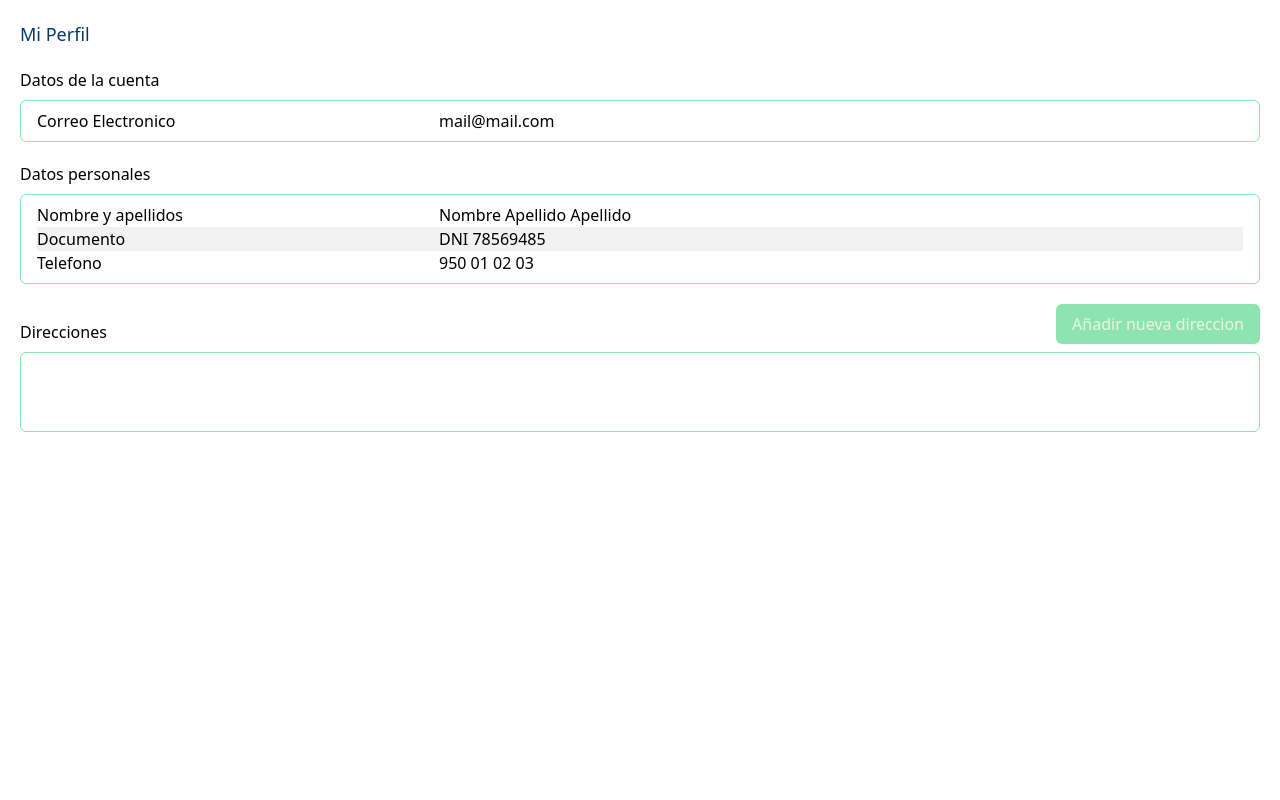
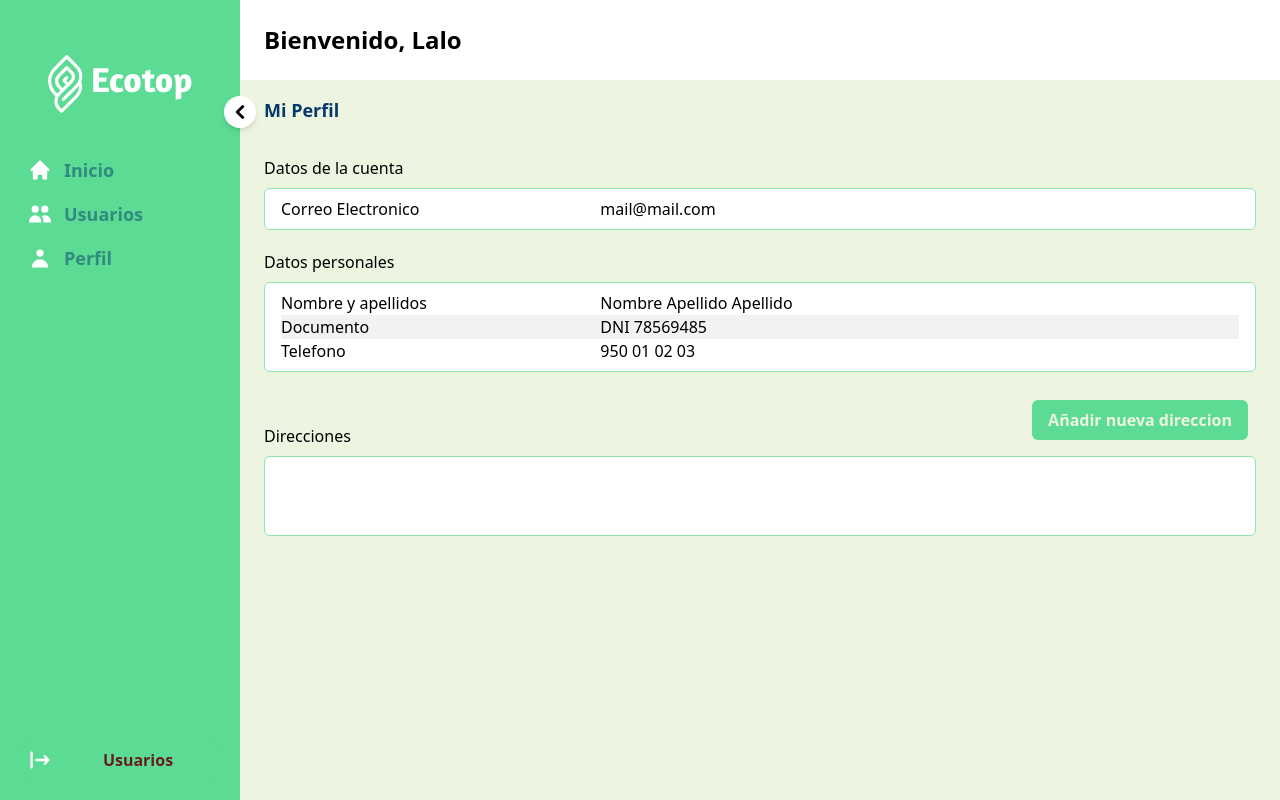
Before and after one commit to ediaz2/ecotop, a React (Create React App) app: page /profile in a window 1280 px wide. Built offline with nearby package versions, Linux system fonts and the light colour scheme; no server answers; sample sign-in values are in the browser's storage.

Commit message:
add static page Profile and AddAdress

```diff
--- a/src/App.jsx
+++ b/src/App.jsx
@@ -23,10 +23,7 @@ function App() {
           path="/users"
           element={<PrivateRoute component={ListUserPage} />}
         />
-        <Route
-          path="/profile"
-          element={<PrivateRoute component={Profile} />}
-        />
+        <Route path="/profile" element={<PrivateRoute component={Profile} />} />
         <Route
           path="/addadress"
           element={<PrivateRoute component={AddAddress} />}
--- a/src/components/molecules/MMap.jsx
+++ b/src/components/molecules/MMap.jsx
@@ -1,9 +1,7 @@
 import React, { useRef, useEffect, useState } from 'react';
 import mapboxgl from 'mapbox-gl';
 
-mapboxgl.accessToken =
-  'pk.eyJ1IjoiZWRpYXoyIiwiYSI6ImNrdTRzeGpoMTR1aHMydnBtOGVlZTR5d2gifQ.89O138TslkQDDRZtUMOz2Q';
-// mapboxgl.accessToken = process.env.MAPBOX_TOKEN;
+mapboxgl.accessToken = process.env.REACT_APP_MAPBOX_TOKEN;
 
 function MMap(props) {
   const mapContainer = useRef(null);
--- a/src/components/organisms/OSidebar.jsx
+++ b/src/components/organisms/OSidebar.jsx
@@ -10,6 +10,7 @@ import {
   ChevronLeftIcon,
   HomeIcon,
   UsersIcon,
+  UserIcon,
 } from '@heroicons/react/solid';
 
 export const OSidebar = () => {
@@ -59,6 +60,10 @@ export const OSidebar = () => {
                 <UsersIcon className="flex-shrink-0 text-white w-6 h-6 transition duration-75 mr-3" />
                 <span className="flex-1 whitespace-nowrap">Usuarios</span>
               </ARouterLink>
+              <ARouterLink to="/profile">
+                <UserIcon className="flex-shrink-0 text-white w-6 h-6 transition duration-75 mr-3" />
+                <span className="flex-1 whitespace-nowrap">Perfil</span>
+              </ARouterLink>
             </ul>
           </nav>
         </div>
--- a/src/pages/Auth/profile/AddAddress.jsx
+++ b/src/pages/Auth/profile/AddAddress.jsx
@@ -1,19 +1,27 @@
 import { useState } from 'react';
 import MMap from '../../../components/molecules/MMap';
+import { PageLayout } from '../../../layouts/PageLayout';
+import { MContainer } from '../../../components/molecules/MContainer';
+import { ARouterLink } from '../../../components/atoms/ARouterLink';
+
 function AddAddress() {
   const [lng, setLng] = useState(-75.1151377973355);
   const [lat, setLat] = useState(-11.429155004201874);
   return (
-    <div className="p-5 ">
-      <div>
-        <div className="flex justify-between items-end mb-3">
-          <div className="font-sans text-lg font-medium text-primary">
+    <PageLayout>
+      <MContainer>
+        <div className="flex items-center justify-between">
+          <h3 className="text-primary font-semibold text-lg">
             Mi Perfil / Añadir dirección
-          </div>
-          <div className="bg-primary text-white px-3 py-2 rounded">
-            <button>Guardar dirección</button>
-          </div>
+          </h3>
+          <ARouterLink to="/profile">
+            <button className=" bg-primary text-white px-3 py-1 rounded">
+              Guardar dirección
+            </button>
+          </ARouterLink>
         </div>
+      </MContainer>
+      <MContainer>
         <div className="grid grid-cols-2 rounded-lg border-2">
           <div className="p-4 bg-white">
             <div className="mt-5">Departamento</div>
@@ -74,8 +82,8 @@ function AddAddress() {
             <MMap longitude={lng} latitude={lat} />
           </div>
         </div>
-      </div>
-    </div>
+      </MContainer>
+    </PageLayout>
   );
 }
 
--- a/src/pages/Auth/profile/Profile.jsx
+++ b/src/pages/Auth/profile/Profile.jsx
@@ -1,10 +1,17 @@
+import { ARouterLink } from '../../../components/atoms/ARouterLink';
+import { PageLayout } from '../../../layouts/PageLayout';
+import { MContainer } from '../../../components/molecules/MContainer';
+
 function Profile() {
   return (
-    <div className="p-5">
-      <div className="font-sans text-lg font-medium text-primary">
-        Mi Perfil
+    <PageLayout>
+      <MContainer>
+        <div className="flex items-center justify-between">
+          <h3 className="text-primary font-semibold text-lg">Mi Perfil</h3>
         </div>
-      <div className=" text-black font-medium mt-5">Datos de la cuenta</div>
+      </MContainer>
+      <MContainer>
+        <div className=" text-black font-medium">Datos de la cuenta</div>
         <div className="grid grid-cols-3 bg-white px-4 py-2 mt-2 rounded-md border border-secondary-100">
           <div className="">Correo Electronico</div>
           <div className="col-span-2">mail@mail.com</div>
@@ -20,12 +27,16 @@ function Profile() {
         </div>
         <div className="flex justify-between mt-5 items-end">
           <div className=" text-black font-medium ">Direcciones</div>
-        <button className=" bg-secondary-100 rounded-md px-4 py-2 font-sans text-base  text-blue-800">
+
+          <ARouterLink to="/addadress">
+            <button className=" bg-secondary rounded-md px-4 py-2 font-sans text-base  text-blue-800">
               Añadir nueva direccion
             </button>
+          </ARouterLink>
         </div>
         <div className="grid grid-cols-3 bg-white px-4 py-2 mt-2 rounded-md border border-secondary-100 h-20"></div>
-    </div>
+      </MContainer>
+    </PageLayout>
   );
 }
 
```
Lines whose indentation alone changed are shown as unchanged.
